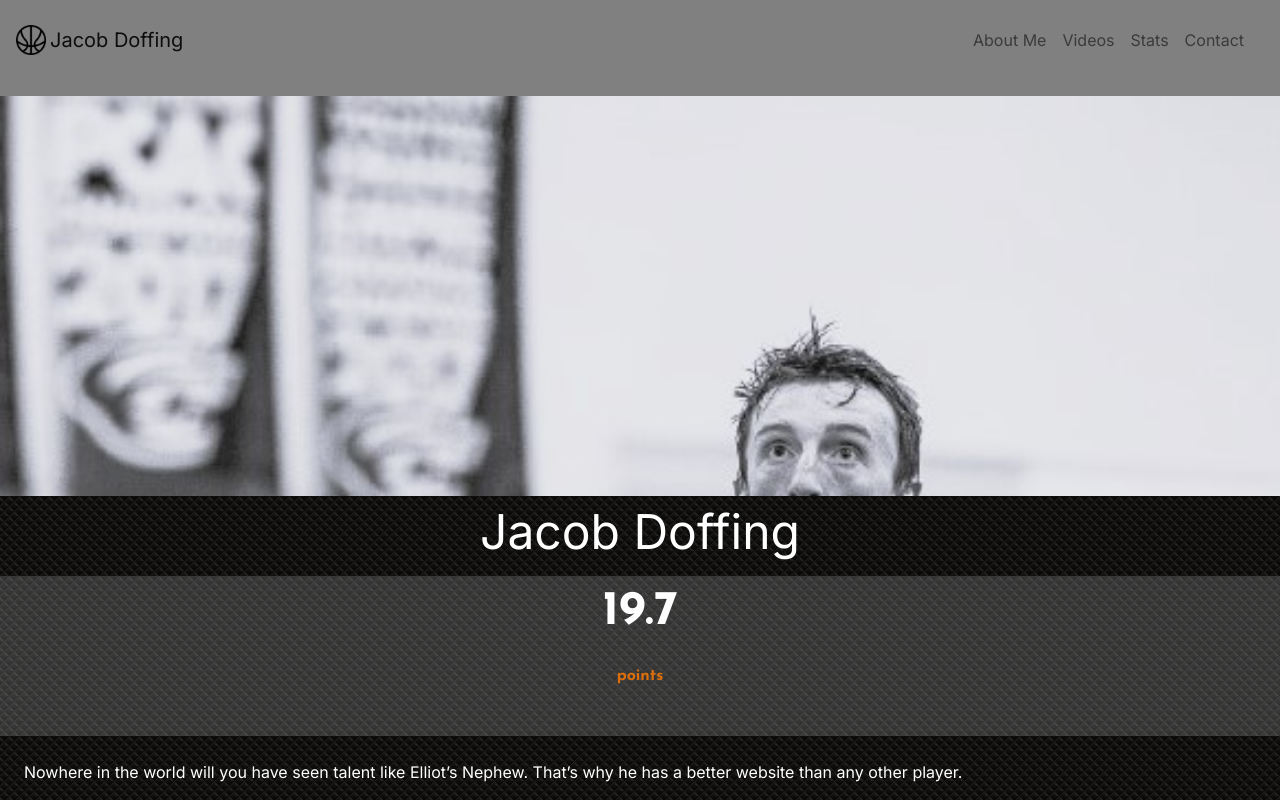
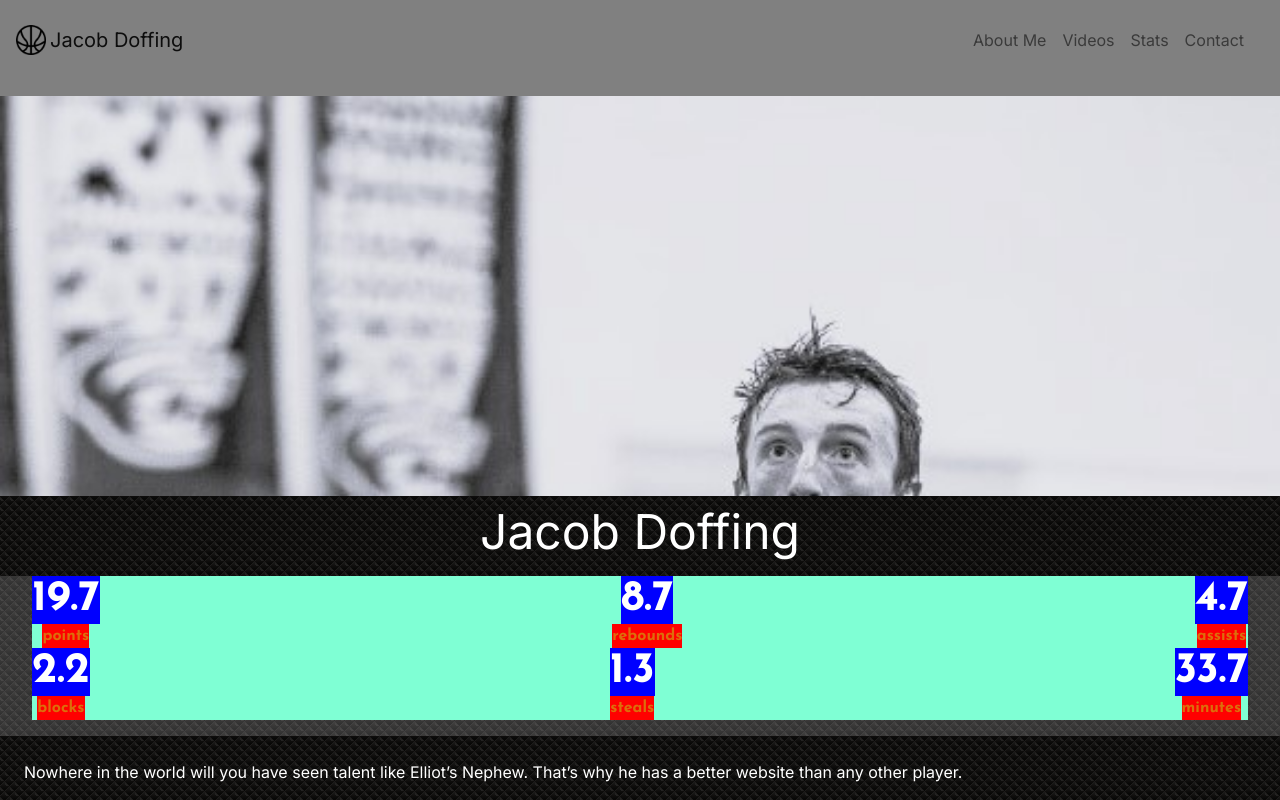
Before and after one commit to MoxElliot/video-portfolio, a React (Create React App) app: page / in a window 1280 px wide. Shown: the top 800 px of the page. Built offline with nearby package versions, Linux system fonts and the light colour scheme.

Commit message:
Check alignment of stats

```diff
--- a/src/App.css
+++ b/src/App.css
@@ -36,6 +36,7 @@
 .about-stats {
     height: 20vh;
     background: rgba(217,217,217,0.2);
+    padding: 0 2rem;
 }
 
 .about-summary {
@@ -43,26 +44,35 @@
     padding: 1.5rem;
 }
 
-.header-stats {
+.about-stats-row {
+    display: flex;
+    flex-flow: row wrap;
+    align-items: stretch;
+    justify-content: space-between;
     opacity: 1;
     color: white;
     font-family: 'Josefin Sans', sans-serif;
+    background-color: aquamarine;
 }
 
 .single-stat {
     display: flex;
     flex-flow: column wrap;
     align-items: center;
-    justify-content: center;
     font-weight: bold;
 }
 
 .statnum {
-
-    font-size: 3rem;
+    font-size: 2.7rem;
+    margin: 0;
+    padding: 0;
+    line-height: 3rem;
+    background-color: blue;
 }
 
 .stattype {
-
+    margin: 0;
+    padding: 0;
     color: #DC6F0B;
+    background-color: red;
 }
--- a/src/Components/AboutMe.jsx
+++ b/src/Components/AboutMe.jsx
@@ -9,11 +9,15 @@ const AboutMe = () => {
                 <h1>Jacob Doffing</h1>
             </div>
             <div className='about-stats'>
-                <div className='header-stats'>
+                <div className='about-stats-row'>
                     <HeaderStat statNum="19.7" statType="points" />
+                    <HeaderStat statNum="8.7" statType="rebounds" />
+                    <HeaderStat statNum="4.7" statType="assists" />
                 </div>
-                <div className='header-stats'>
-
+                <div className='about-stats-row'>
+                    <HeaderStat statNum="2.2" statType="blocks" />
+                    <HeaderStat statNum="1.3" statType="steals" />
+                    <HeaderStat statNum="33.7" statType="minutes" />
                 </div>
             </div>
             <div className='about-summary'>
```
